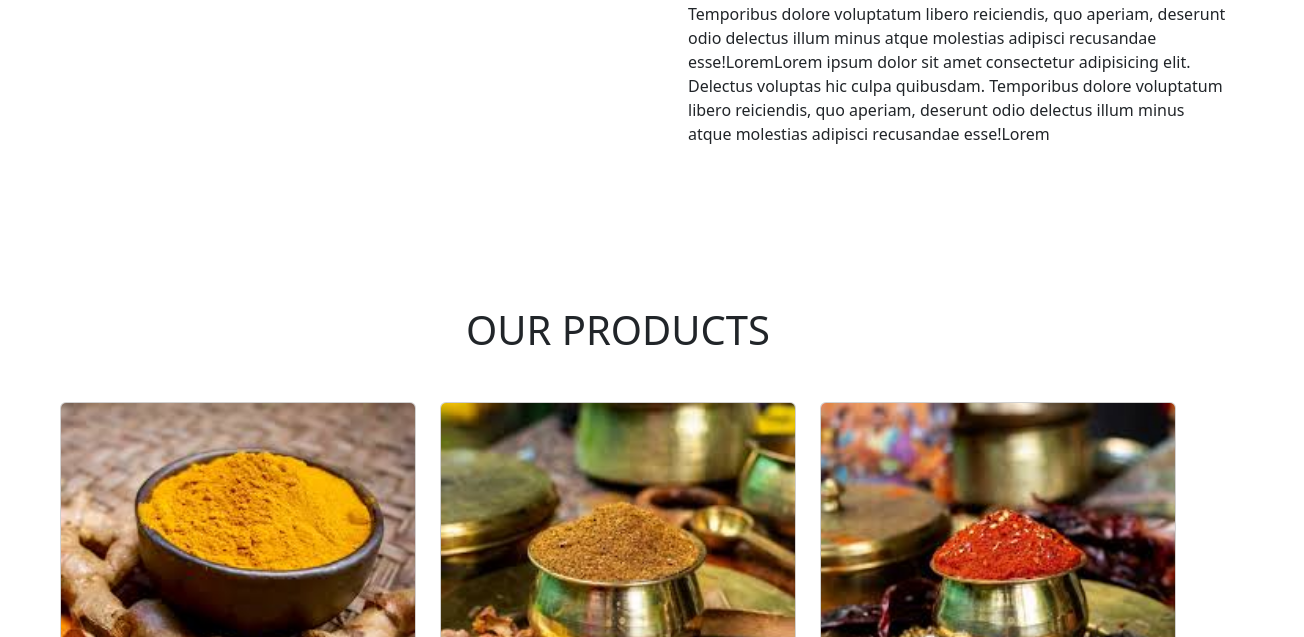
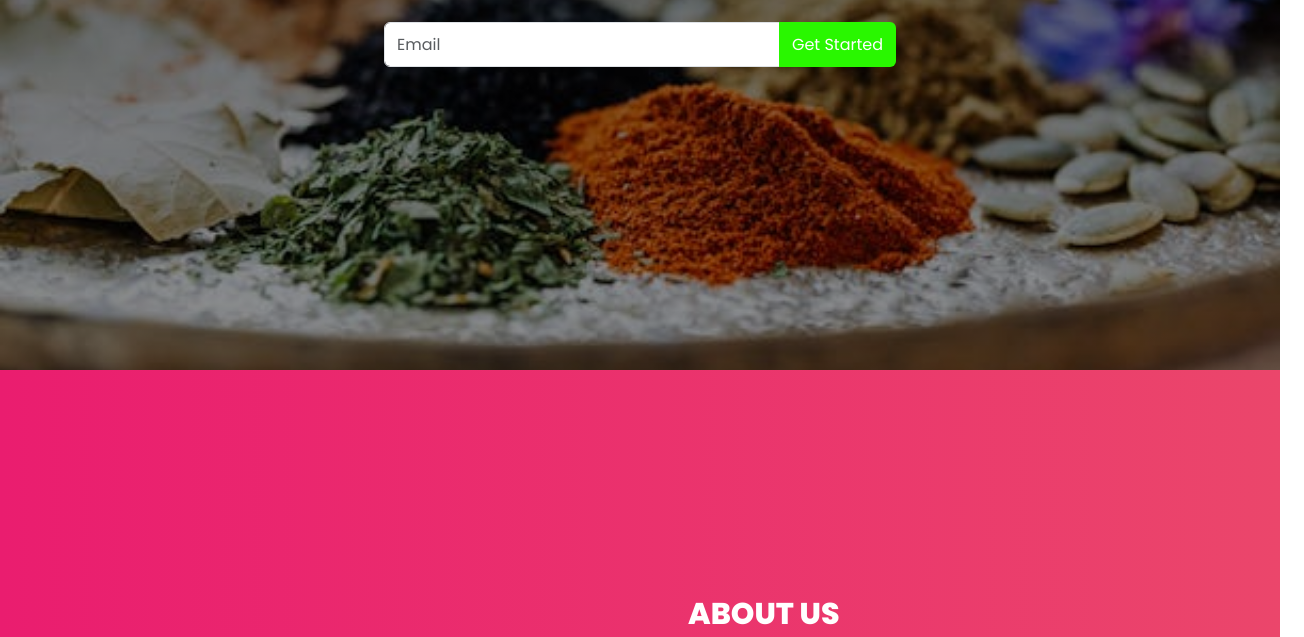
Before and after one commit to ignashious/Spices, a plain HTML site: page index.html in a window 1280 px wide. Shown: the part 494-1131 px from the top of the page, 1304 px wide, since content can reach past the window. Drawn offline with nearby package versions, Linux system fonts and the light colour scheme; files that its build step writes are made by us from their sources; the site is published under a folder, as on GitHub Pages, so addresses that start at the root find nothing.

Commit message:
add a path again

```diff
--- a/index.html
+++ b/index.html
@@ -9,7 +9,7 @@
         rel="stylesheet">
     <link href="https://cdn.jsdelivr.net/npm/bootstrap@5.3.6/dist/css/bootstrap.min.css" rel="stylesheet"
         integrity="sha384-4Q6Gf2aSP4eDXB8Miphtr37CMZZQ5oXLH2yaXMJ2w8e2ZtHTl7GptT4jmndRuHDT" crossorigin="anonymous">
-    <link rel="stylesheet" href="/ecommerce/style.css">
+    <link rel="stylesheet" href="./style.css">
 </head>
 
 <body>
```
